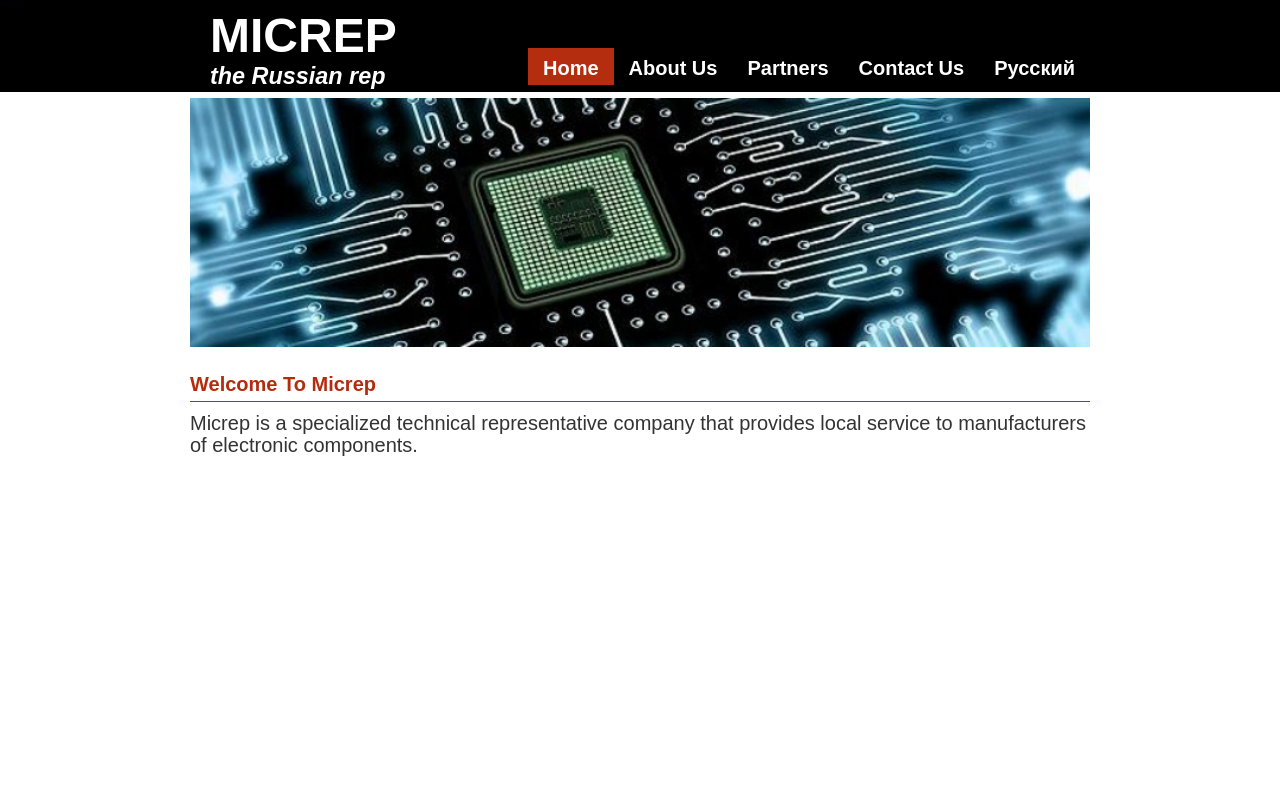
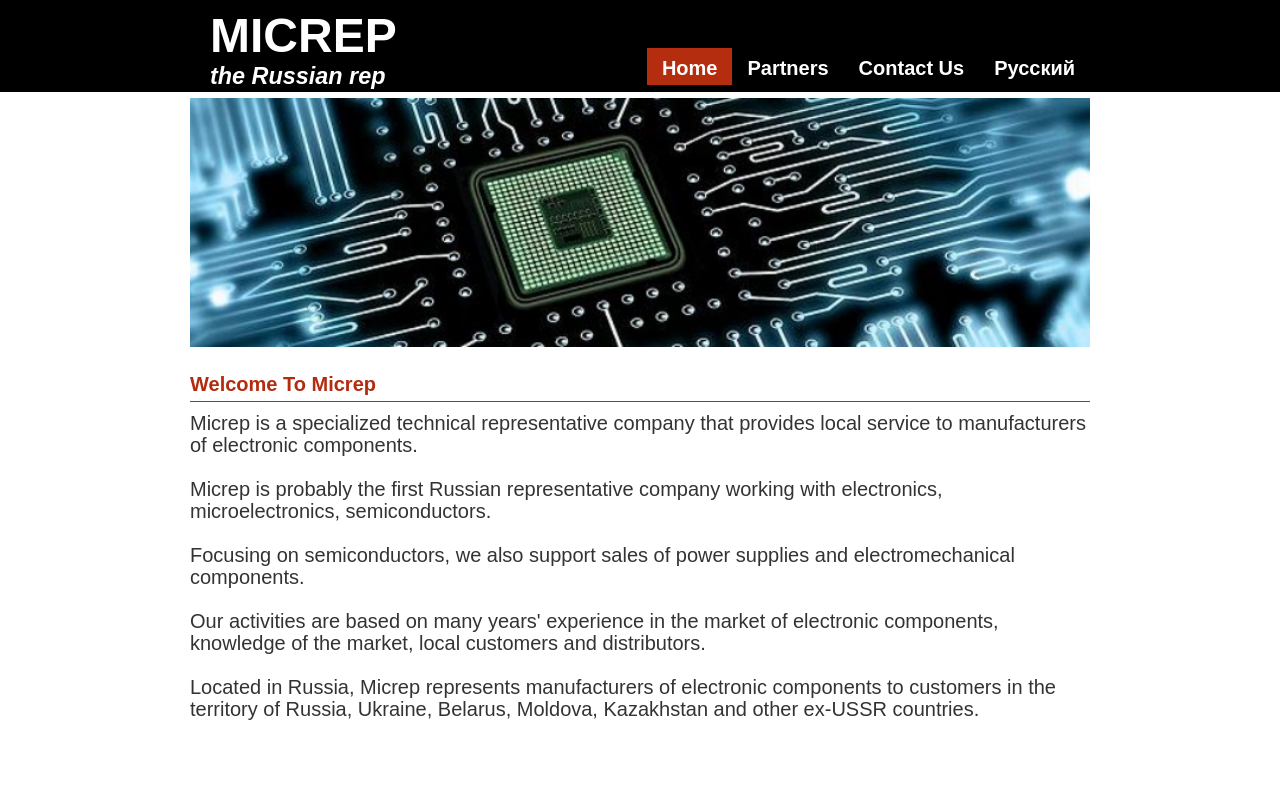
Before and after one commit to enikitin/micrep, a plain HTML site: page index.html at #!/en in a window 1280 px wide. Shown: the top 800 px of the page. Drawn offline with nearby package versions, Linux system fonts and the light colour scheme; a web font is replaced by a local one.

Commit message:
Удалил en/about.html

```diff
--- a/include/en/home.html
+++ b/include/en/home.html
@@ -2,3 +2,15 @@
 <p>
     Micrep is a specialized technical representative company that provides local service to manufacturers of electronic components.
 </p>
+<p>
+    Micrep is probably the first Russian representative company working with electronics, microelectronics, semiconductors.
+</p>
+<p>
+    Focusing on semiconductors, we also support sales of power supplies and electromechanical components.
+</p>
+<p>
+    Our activities are based on many years' experience in the market of electronic components, knowledge of the market, local customers and distributors.
+</p>
+<p>
+    Located in Russia, Micrep represents manufacturers of electronic components to customers in the territory of Russia, Ukraine, Belarus, Moldova, Kazakhstan and other ex-USSR countries.
+</p>
--- a/include/en/topmenu.html
+++ b/include/en/topmenu.html
@@ -8,9 +8,6 @@
     <li ng-class="menuClass('partners')">
         <a ng-href="#!/en/partners">Partners</a>
     </li>
-    <li ng-class="menuClass('about')">
-        <a ng-href="#!/en/about">About Us</a>
-    </li>
     <li ng-class="menuClass('')">
         <a ng-href="#!/en">Home</a>
     </li>
--- a/js/app.js
+++ b/js/app.js
@@ -8,7 +8,6 @@ angular
 
             $routeProvider
                 .when('/en', { templateUrl: 'include/en/home.html' })
-                .when('/en/about', { templateUrl: 'include/en/about.html' })
                 .when('/en/partners', { templateUrl: 'include/en/partners.html' })
                 .when('/en/contact', { templateUrl: 'include/en/contact.html' })
                 .when('/ru', { templateUrl: 'include/ru/home.html' })
```
Also changed, not shown: include/en/about.html (deleted, +0 -13 lines).
